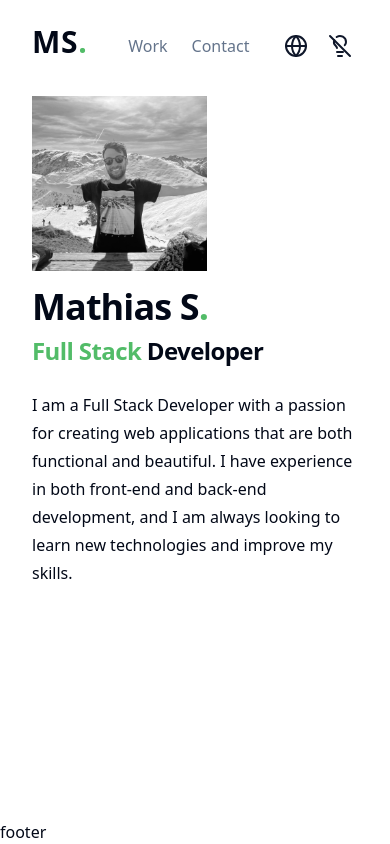
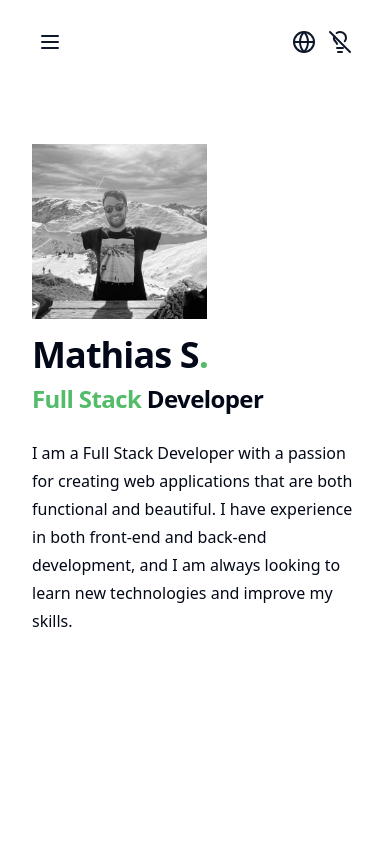
Before and after one commit to MScheltjens/portfolio, a Next.js app: page /en in a window 390 px wide. Built offline with nearby package versions, Linux system fonts and the light colour scheme.

Commit message:
small fixes

```diff
--- a/app/[lang]/contact/page.tsx
+++ b/app/[lang]/contact/page.tsx
@@ -24,7 +24,7 @@ export default async function Page({ params: { lang } }: Props) {
   };
 
   return (
-    <section className="container max-w-4xl py-24">
+    <section className="container max-w-4xl py-36">
       <h2 className="w-fit scroll-m-20 border-b pb-2 text-3xl font-semibold tracking-tight first:mt-0">
         {dictionary['contact'].title}
       </h2>
--- a/app/[lang]/layout.tsx
+++ b/app/[lang]/layout.tsx
@@ -30,8 +30,10 @@ export default async function RootLayout({
       <body className="flex min-h-screen flex-col antialiased">
         <Providers>
           <Header
-            work={dictionary['navigation'].work}
-            contact={dictionary['navigation'].contact}
+            translations={{
+              work: dictionary['navigation'].work,
+              contact: dictionary['navigation'].contact
+            }}
             locale={params.lang}
           />
           <main className="grow"> {children}</main>
--- a/app/[lang]/work/page.tsx
+++ b/app/[lang]/work/page.tsx
@@ -1,3 +1,3 @@
 export default function Page() {
-  return <section className="container max-w-4xl py-24">work</section>;
+  return <section className="container max-w-4xl py-36">work</section>;
 }
--- a/components/Intro.tsx
+++ b/components/Intro.tsx
@@ -13,7 +13,7 @@ export const Intro = async ({
   description
 }: Props) => {
   return (
-    <div className="mx-auto mt-24 flex flex-col-reverse gap-x-10 gap-y-4 md:flex-row">
+    <div className="mx-auto mt-36 flex flex-col-reverse gap-x-10 gap-y-4 md:flex-row">
       <div className="flex flex-1 flex-col">
         <h1 className="scroll-m-20 text-4xl font-extrabold tracking-tight lg:text-6xl">
           Mathias S<span className="text-accent">.</span>
--- a/components/footer.tsx
+++ b/components/footer.tsx
@@ -1,3 +1,3 @@
 export const Footer = () => {
-  return <div>footer</div>;
+  return <div></div>;
 };
--- a/components/forms/contact-form.tsx
+++ b/components/forms/contact-form.tsx
@@ -8,16 +8,18 @@ import { zodResolver } from '@hookform/resolvers/zod';
 import { ContactFormSchema, Inputs } from './contact-form-schema';
 import { toast } from 'sonner';
 
+type Toast = {
+  success: string;
+  error: string;
+};
+
 type FormData = {
   name: string;
   email: string;
   message: string;
   send: string;
   submitting: string;
-  toast: {
-    success: string;
-    error: string;
-  };
+  toast: Toast;
 };
 
 export const ContactForm = ({
--- /dev/null
+++ b/components/hamburger-menu.tsx
@@ -0,0 +1,43 @@
+import { MenuIcon } from 'lucide-react';
+import { Button } from './ui/button';
+import {
+  DropdownMenu,
+  DropdownMenuContent,
+  DropdownMenuItem,
+  DropdownMenuTrigger
+} from './ui/dropdown-menu';
+import Link from 'next/link';
+import { Locale } from '@/i18/config';
+
+type Props = {
+  locale: Locale;
+  className?: string;
+  translations: {
+    work: string;
+    contact: string;
+  };
+};
+
+export const HamburgerMenu = ({
+  locale,
+  className,
+  translations: { work, contact }
+}: Props) => {
+  return (
+    <DropdownMenu>
+      <DropdownMenuTrigger asChild className={className}>
+        <Button variant="link" size="icon">
+          <MenuIcon />
+        </Button>
+      </DropdownMenuTrigger>
+      <DropdownMenuContent className="min-w-fit">
+        <DropdownMenuItem>
+          <Link href={`/${locale}/work`}>{work}</Link>
+        </DropdownMenuItem>
+        <DropdownMenuItem>
+          <Link href={`/${locale}/contact`}>{contact}</Link>
+        </DropdownMenuItem>
+      </DropdownMenuContent>
+    </DropdownMenu>
+  );
+};
--- a/components/header.tsx
+++ b/components/header.tsx
@@ -2,25 +2,32 @@ import { Locale } from '@/i18/config';
 import { LocaleSwitcher } from './locale-switcher';
 import { ModeToggler } from './mode-toggler';
 import Link from 'next/link';
+import { HamburgerMenu } from './hamburger-menu';
 
 type Props = {
-  work: string;
-  contact: string;
+  translations: { work: string; contact: string };
   locale: Locale;
 };
 
-export const Header = ({ work, contact, locale }: Props) => (
+export const Header = ({ translations: { work, contact }, locale }: Props) => (
   <header className="fixed inset-x-0 top-0 z-50 bg-background/75 py-6 backdrop-blur-sm">
     <nav className="container flex max-w-4xl items-center justify-between">
-      <div>
-        <Link href="/" className="text-2xl font-bold">
-          <h2 className="scroll-m-20 pb-2 pr-3 text-3xl font-semibold tracking-wide first:mt-0">
-            MS<span className="text-accent">.</span>
-          </h2>
-        </Link>
-      </div>
+      <Link
+        href={`/${locale}`}
+        className="hidden text-2xl font-bold text-foreground sm:block"
+      >
+        <h2 className="scroll-m-20 pb-2 pr-3 text-3xl font-semibold tracking-wide first:mt-0">
+          MS<span className="text-accent">.</span>
+        </h2>
+      </Link>
 
-      <ul className="flex items-center gap-6 font-light text-muted-foreground sm:gap-10">
+      <HamburgerMenu
+        locale={locale}
+        translations={{ work, contact }}
+        className="sm:hidden"
+      />
+
+      <ul className="hidden items-center gap-6 font-light text-muted-foreground sm:flex sm:gap-10">
         <li className="transition-colors hover:text-accent">
           <Link href={`/${locale}/work`}>{work}</Link>
         </li>
@@ -29,7 +36,7 @@ export const Header = ({ work, contact, locale }: Props) => (
         </li>
       </ul>
 
-      <div className="flex gap-2">
+      <div className="flex">
         <LocaleSwitcher />
         <ModeToggler />
       </div>
```
